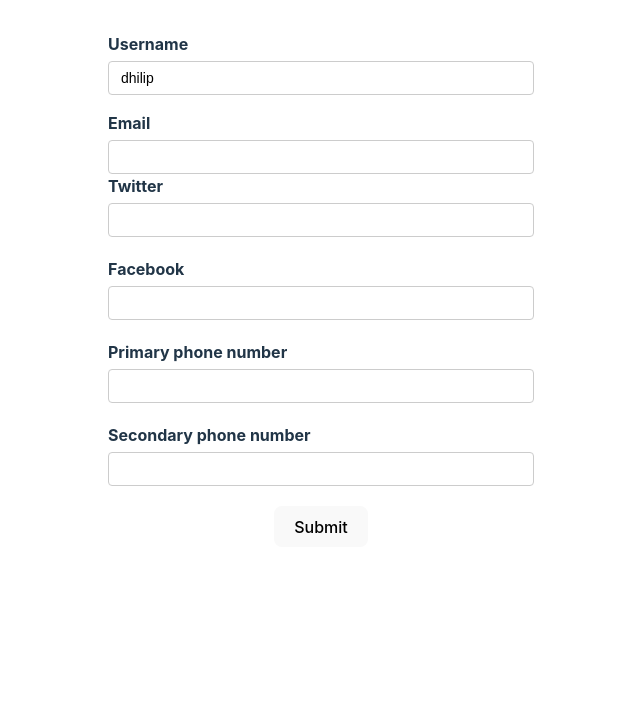
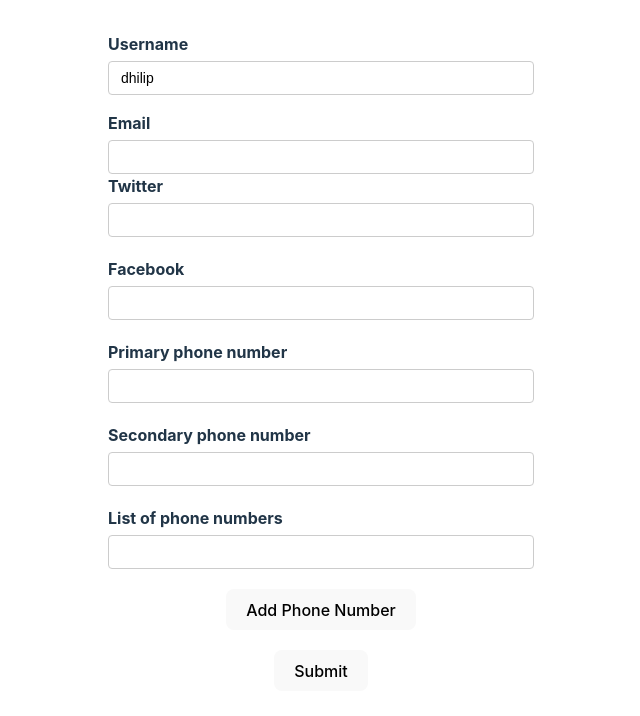
Before and after one commit to DhilipThangaraj/react-hook-form, a React (Vite) app in the folder hook-form/: page / in a window 1280 px wide. Shown: the top 716 px of the page, without its empty margins (319-959 px from the left). Built offline with nearby package versions, Linux system fonts and the light colour scheme.

Commit message:
dynamic data  handling

```diff
--- a/hook-form/src/components/yt-form.tsx
+++ b/hook-form/src/components/yt-form.tsx
@@ -1,7 +1,7 @@
 import React from "react";
 import { DevTool } from "@hookform/devtools";
 
-import { useForm } from "react-hook-form";
+import { useForm, useFieldArray } from "react-hook-form";
 
 type FormValues = {
   username: string;
@@ -13,6 +13,9 @@
     facebook: string;
   };
   phoneNumbers: string[];
+  phNumbers: {
+    number: string;
+  }[];
 };
 
 export default function YTForm() {
@@ -26,6 +29,11 @@
         facebook: "",
       },
       phoneNumbers: ["", ""],
+      phNumbers: [
+        {
+          number: "",
+        },
+      ],
     },
   });
 
@@ -35,6 +43,11 @@
     handleSubmit,
     formState: { errors },
   } = form;
+
+  const { fields, append, remove } = useFieldArray({
+    name: "phNumbers",
+    control,
+  });
 
   const onSubmit = (data: FormValues) => {
     console.log("??????form submitted", data);
@@ -84,6 +97,30 @@
           />
         </div>
 
+        <div style={{ marginBottom: "20px" }}>
+          <label>List of phone numbers</label>
+          <div>
+            {fields.map((field, index) => {
+              return (
+                <div className="form-control" key={field.id}>
+                  <input
+                    type="text"
+                    {...register(`phNumbers.${index}.number`)}
+                  />
+                  {index > 0 && (
+                    <button type="button" onClick={() => remove(index)}>
+                      Remove
+                    </button>
+                  )}
+                </div>
+              );
+            })}
+            <button type="button" onClick={() => append({ number: "" })}>
+              Add Phone Number
+            </button>
+          </div>
+        </div>
+
         <button>Submit</button>
         <DevTool control={control} />
       </form>
```
Also changed, not shown: 1 other file (tests, documents, lock files or other folders).
